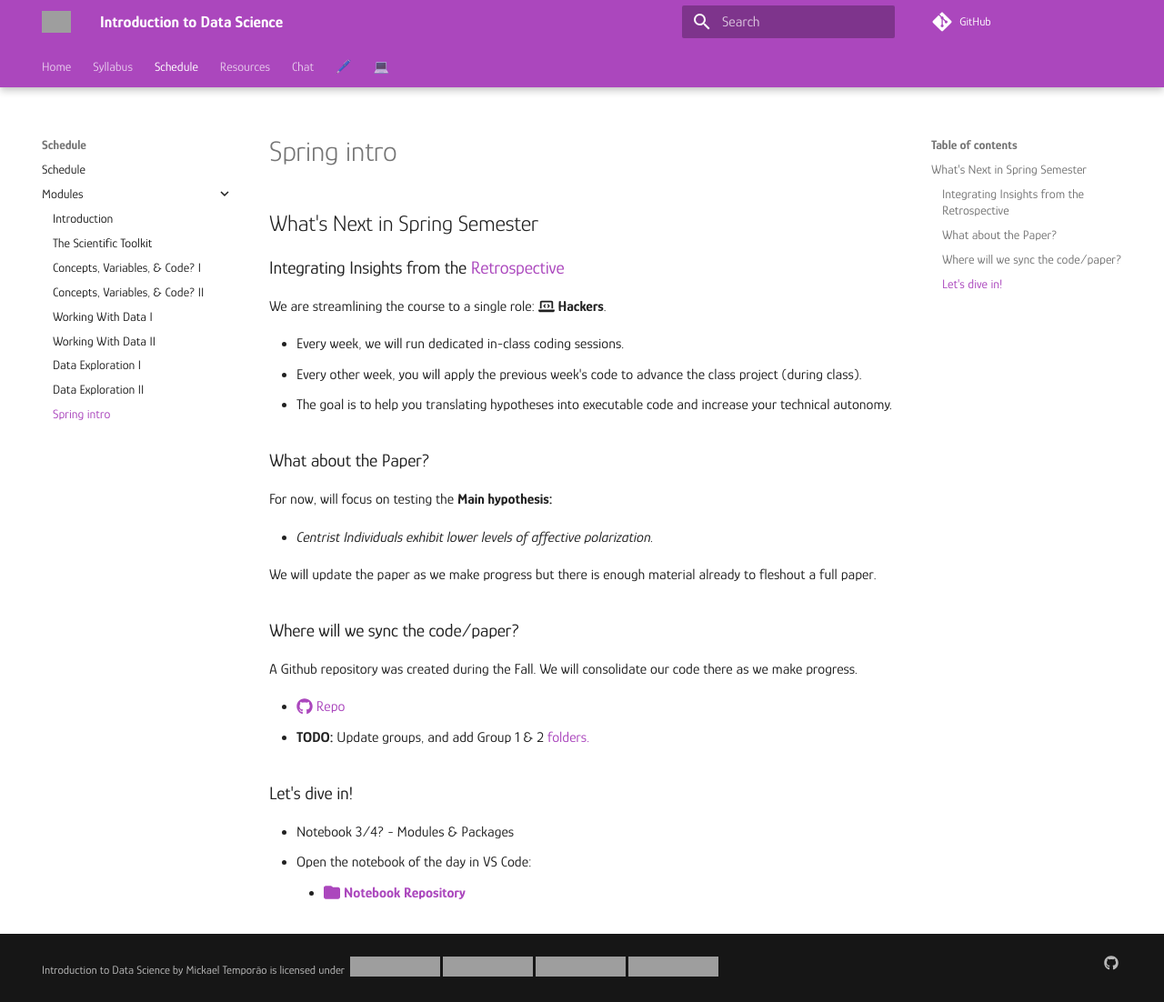
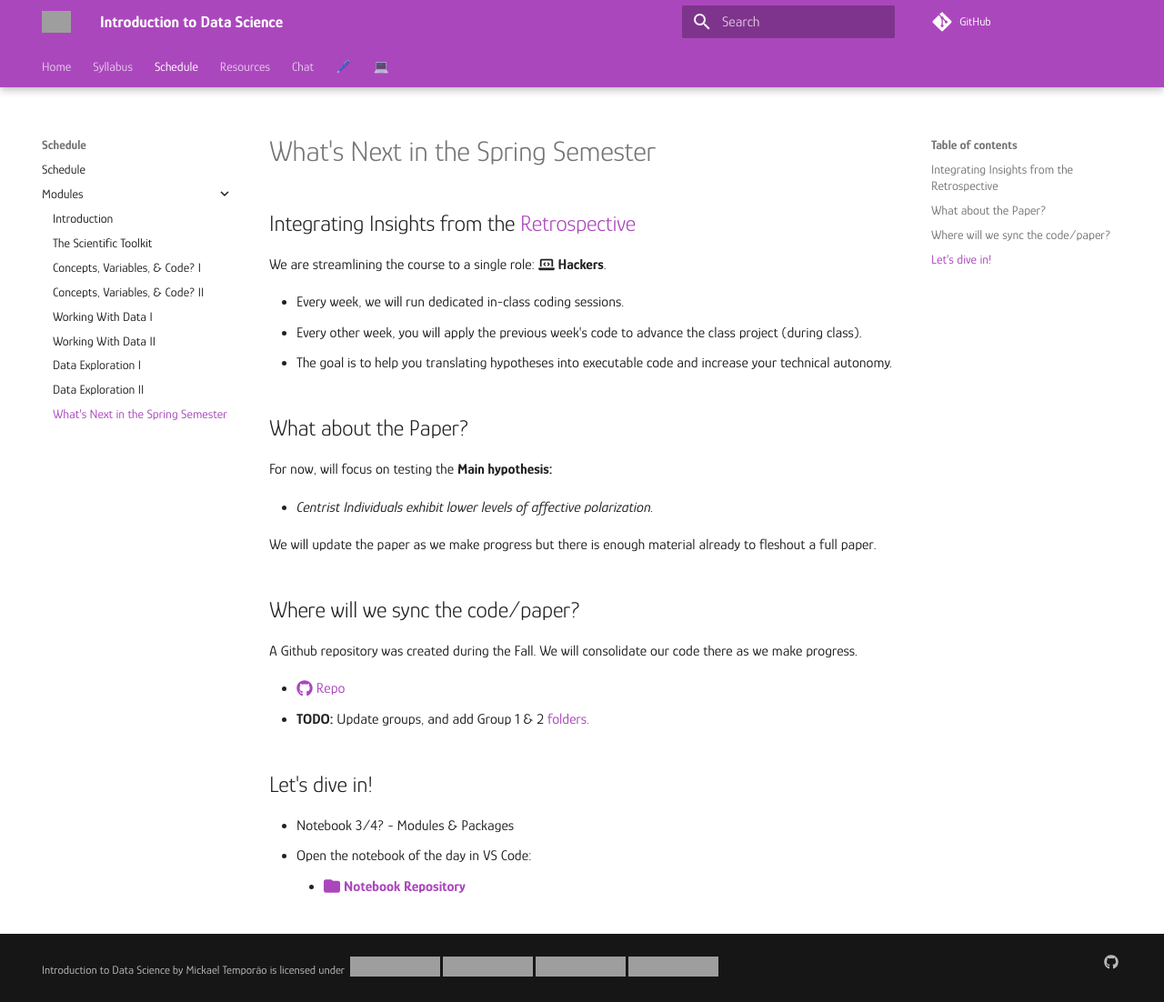
Before and after one commit to mickaeltemporao/itds, an MkDocs documentation site: the page built from docs/modules/spring-intro.md, in a window 1280 px wide and 1102 px high. Shown: the whole window at 91% size. Built offline with MkDocs 1.6.1 and Material for MkDocs 9.7.7, drawn with Linux system fonts in a browser that asks for light colours; comment, search, counter and statistics services are not loaded; grey boxes are pictures that could not be loaded.

Commit message:
fix typo

```diff
--- a/docs/modules/spring-intro.md
+++ b/docs/modules/spring-intro.md
@@ -1,26 +1,26 @@
-## What's Next in Spring Semester
+# What's Next in the Spring Semester
 
-### Integrating Insights from the [Retrospective](https://miro.com/app/board/uXjVJoHVAtE=/)
+## Integrating Insights from the [Retrospective](https://miro.com/app/board/uXjVJoHVAtE=/)
 We are streamlining the course to a single role: **:fontawesome-solid-laptop-code: Hackers**.
 
 - Every week, we will run dedicated in-class coding sessions.
 - Every other week, you will apply the previous week's code to advance the class project (during class).
 - The goal is to help you translating hypotheses into executable code and increase your technical autonomy.
 
-### What about the Paper?
+## What about the Paper?
 For now, will focus on testing the **Main hypothesis:**
 
 - *Centrist Individuals exhibit lower levels of affective polarization.*
 
 We will update the paper as we make progress but there is enough material already to fleshout a full paper.
 
-### Where will we sync the code/paper?
+## Where will we sync the code/paper?
 A Github repository was created during the Fall. We will consolidate our code there as we make progress.
 
 - [:fontawesome-brands-github: Repo](https://github.com/mickaeltemporao/paper-spsc-2026)
 - **TODO:** Update groups, and add Group 1 & 2 [folders.](folders..md)
 
-### Let's dive in!
+## Let's dive in!
 - Notebook 3/4? - Modules & Packages
 - Open the notebook of the day in VS Code:
     - [:fontawesome-solid-folder: **Notebook Repository**](https://github.com/mickaeltemporao/materials/tree/main/notebooks)
```
